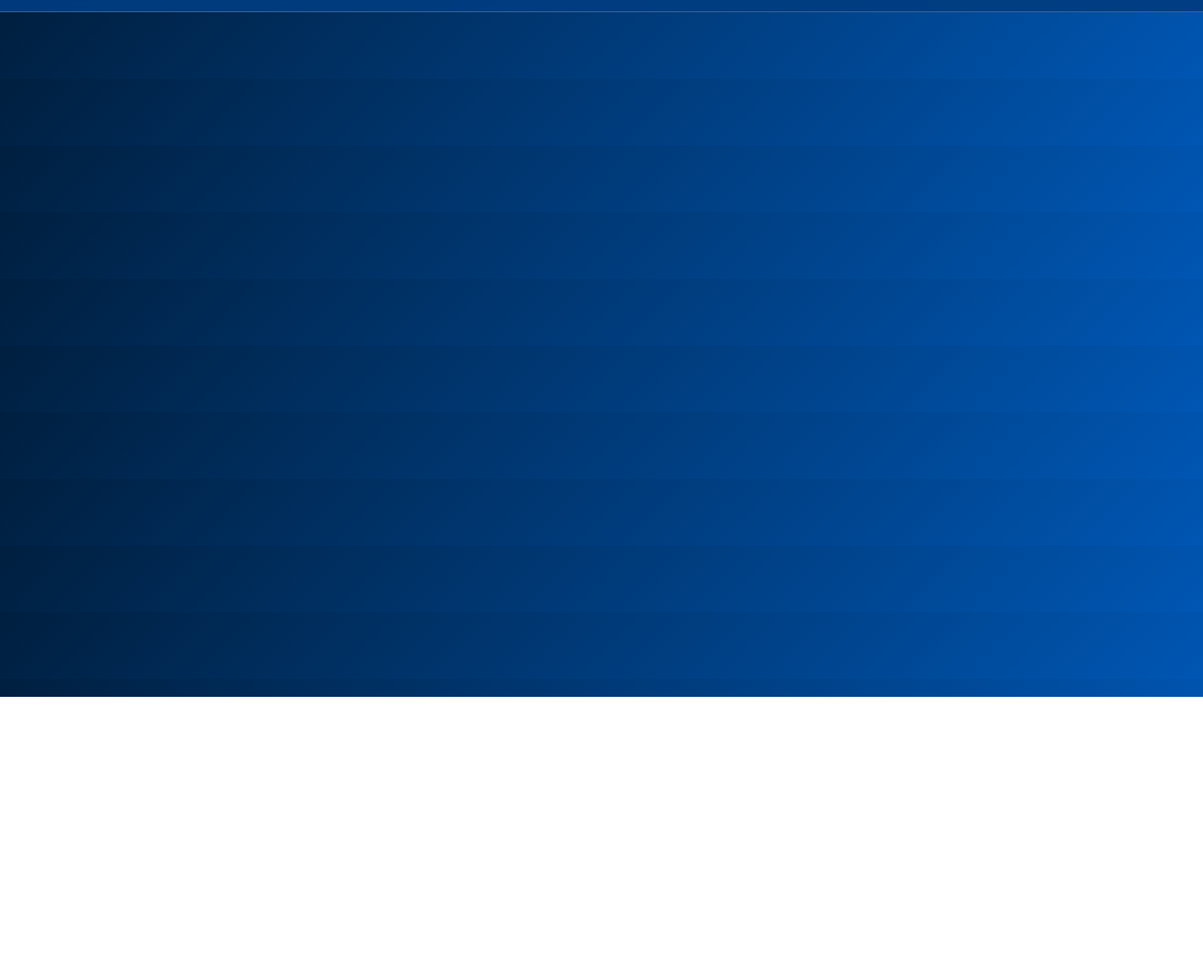
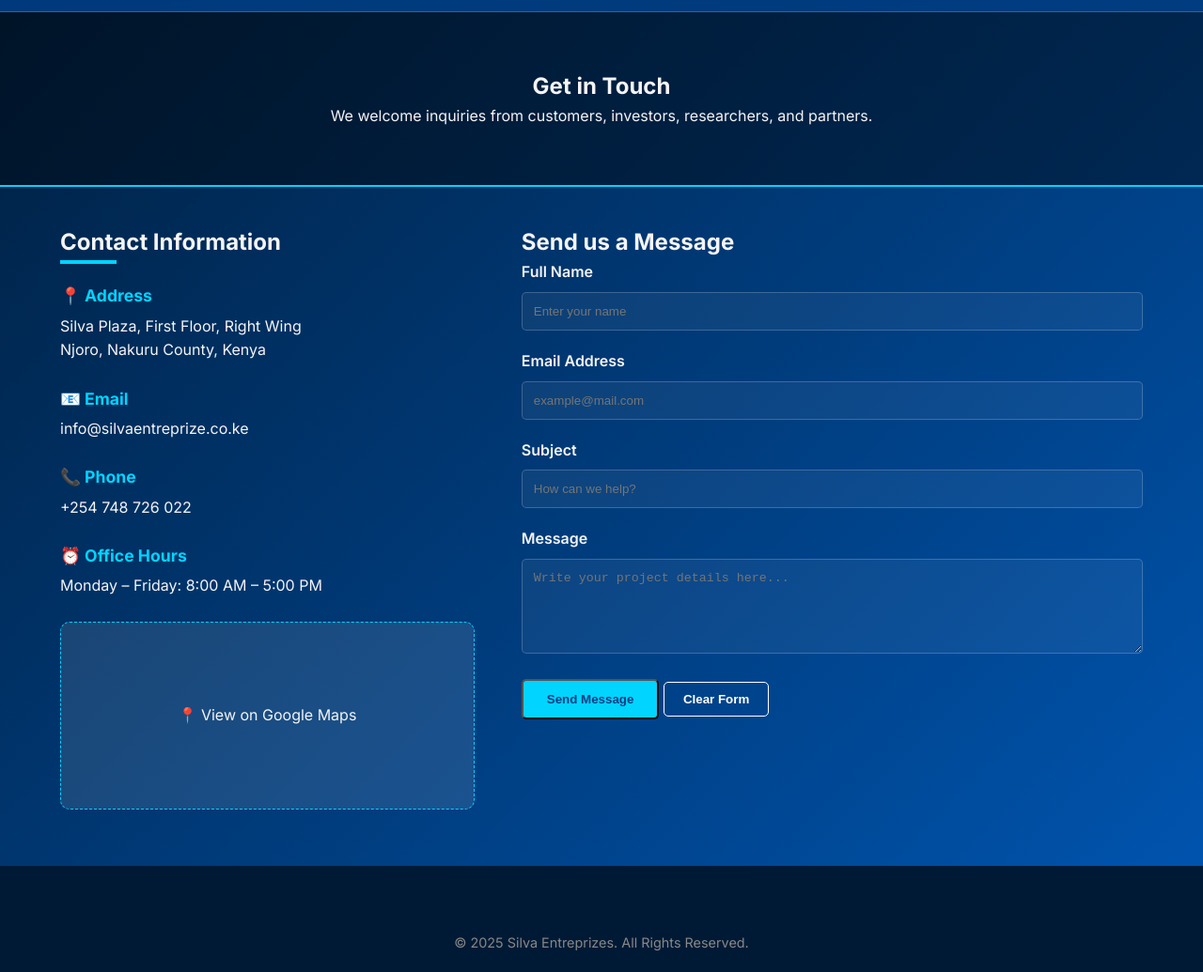
Before and after one commit to sylvenus004/Silva-enterprise-, a plain HTML site: page contacts.html in a window 1280 px wide. Shown: the part 58-1093 px from the top of the page at 94% size. Before the commit the page ends 800 px from the top, so only its background shows below. Drawn offline with Linux system fonts and the light colour scheme.

Commit message:
Update contacts.html

```diff
--- a/contacts.html
+++ b/contacts.html
@@ -36,3 +36,94 @@
       </nav>
     </div>
   </header>
+
+  <main>
+    <!-- Contact Hero -->
+    <section class="hero-small">
+      <div class="container">
+        <h1>Get in Touch</h1>
+        <p>We welcome inquiries from customers, investors, researchers, and partners.</p>
+      </div>
+    </section>
+
+    <section class="container section-padding">
+      <div class="contact-grid">
+
+        <!-- Column 1: Contact Information -->
+        <div class="contact-info">
+          <h2>Contact Information</h2>
+          <div class="underline" style="margin: 0 0 20px 0;"></div>
+
+          <div class="info-item">
+            <h3>📍 Address</h3>
+            <p>Silva Plaza, First Floor, Right Wing<br>Njoro, Nakuru County, Kenya</p>
+          </div>
+
+          <div class="info-item">
+            <h3>📧 Email</h3>
+            <p>info@silvaentreprize.co.ke</p>
+          </div>
+
+          <div class="info-item">
+            <h3>📞 Phone</h3>
+            <p>+254 748 726 022</p>
+          </div>
+
+          <div class="info-item">
+            <h3>⏰ Office Hours</h3>
+            <p>Monday – Friday: 8:00 AM – 5:00 PM</p>
+          </div>
+
+          <!-- Map Placeholder with styling -->
+          <div class="map-container">
+             <div class="map-placeholder">
+                 <p>📍 View on Google Maps</p>
+                 <!-- You can later embed a real Google Map iframe here -->
+             </div>
+          </div>
+        </div>
+
+        <!-- Column 2: The Contact Form -->
+        <div class="contact-form-container">
+          <h2>Send us a Message</h2>
+          <form id="contact-form" action="#" method="post">
+            <div class="form-group">
+              <label for="name">Full Name</label>
+              <input type="text" id="name" name="name" placeholder="Enter your name" required>
+            </div>
+
+            <div class="form-group">
+              <label for="email">Email Address</label>
+              <input type="email" id="email" name="email" placeholder="example@mail.com" required>
+            </div>
+
+            <div class="form-group">
+              <label for="subject">Subject</label>
+              <input type="text" id="subject" name="subject" placeholder="How can we help?">
+            </div>
+
+            <div class="form-group">
+              <label for="message">Message</label>
+              <textarea id="message" name="message" rows="5" placeholder="Write your project details here..." required></textarea>
+            </div>
+
+            <div class="form-buttons">
+              <button type="submit" class="btn btn-primary">Send Message</button>
+              <button type="reset" class="btn btn-outline">Clear Form</button>
+            </div>
+          </form>
+        </div>
+
+      </div>
+    </section>
+  </main>
+
+  <footer class="main-footer">
+    <div class="container footer-bottom">
+      <p>&copy; 2025 Silva Entreprizes. All Rights Reserved.</p>
+    </div>
+  </footer>
+
+  <script src="newsilva.js"></script>
+</body>
+</html>
```
